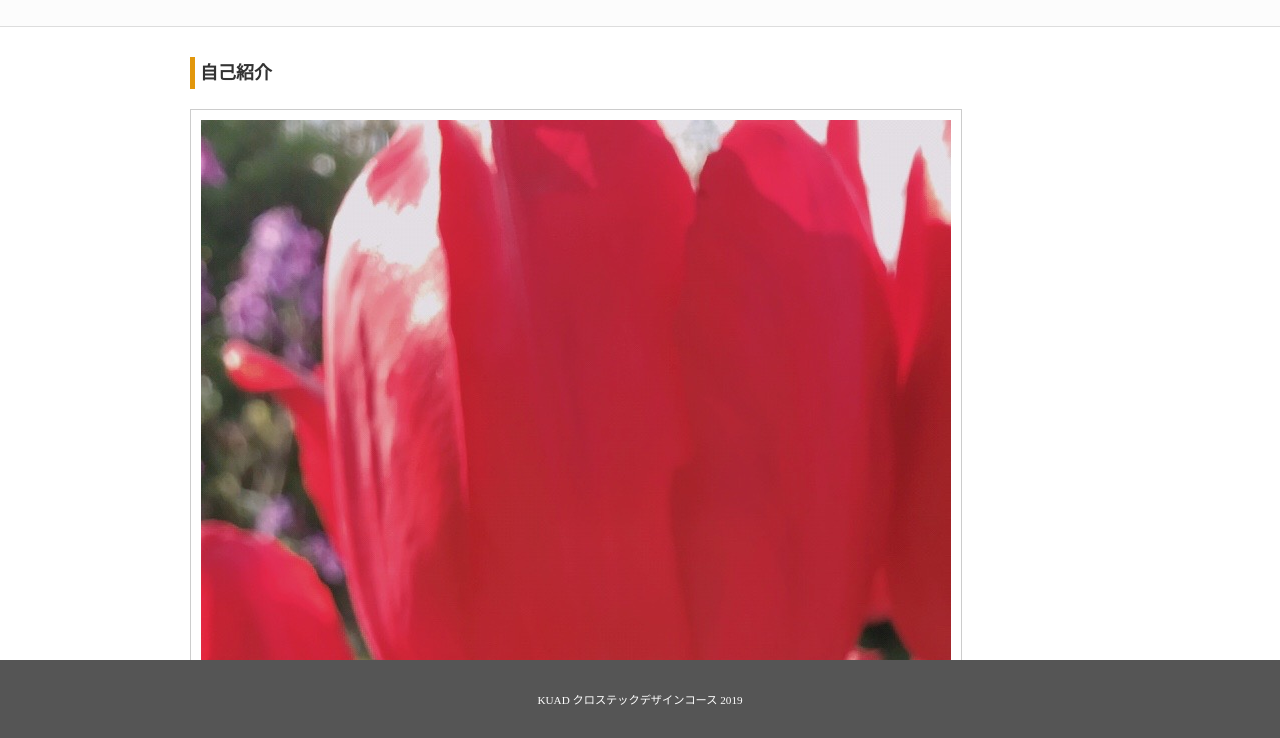
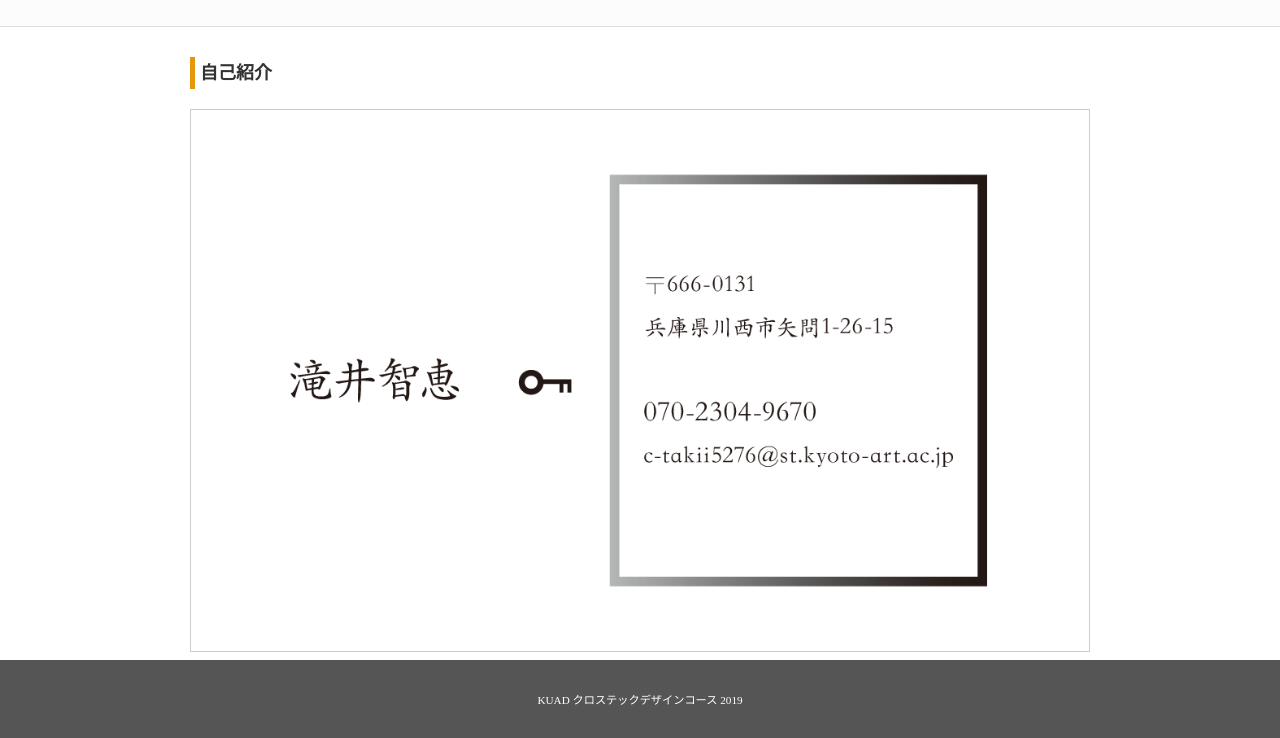
Before and after one commit to KUAD-XtechDesign/simple-page-Takii-Chie, a plain HTML site: page cv.html in a window 1280 px wide. Shown: the part 60-798 px from the top of the page. Drawn offline with Linux system fonts and the light colour scheme.

Commit message:
画像追加・配置

```diff
--- a/cv.html
+++ b/cv.html
@@ -24,7 +24,7 @@
 
       <main>
         <h1>自己紹介</h1>
-        <p class="sub_pic"><img src="./assets/images/IMG_5588.JPG" alt=""></p>
+        <p class="sub_pic"><img src="./assets/images/名刺デザイン(裏).PNG" alt=""></p>
         <div class="mb_l">
           <p>私は滝井智恵です．</p>
           <p>私は18歳です．</p>
```
Also changed, not shown: assets/images/名刺デザイン(裏).PNG (added).
